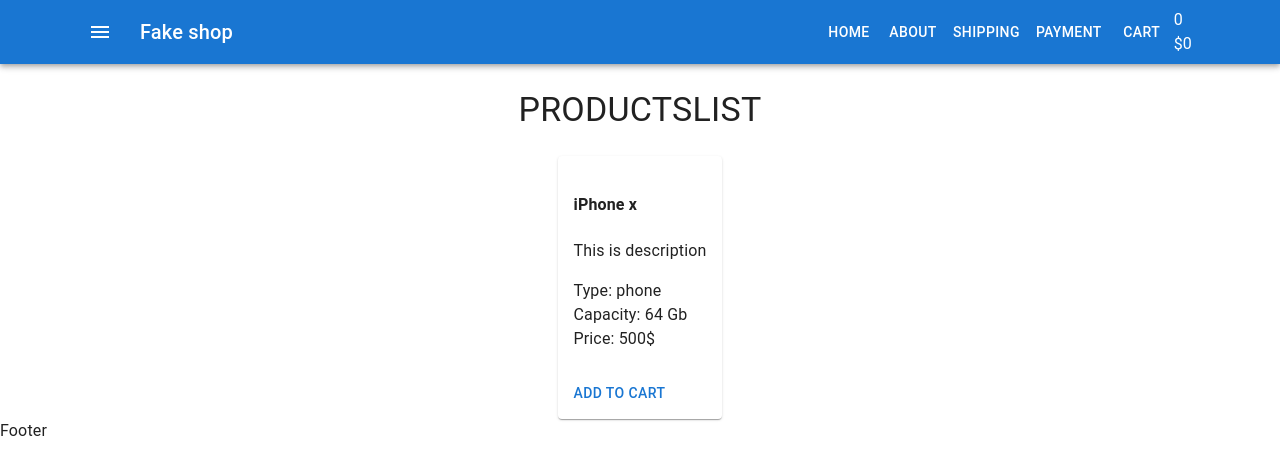
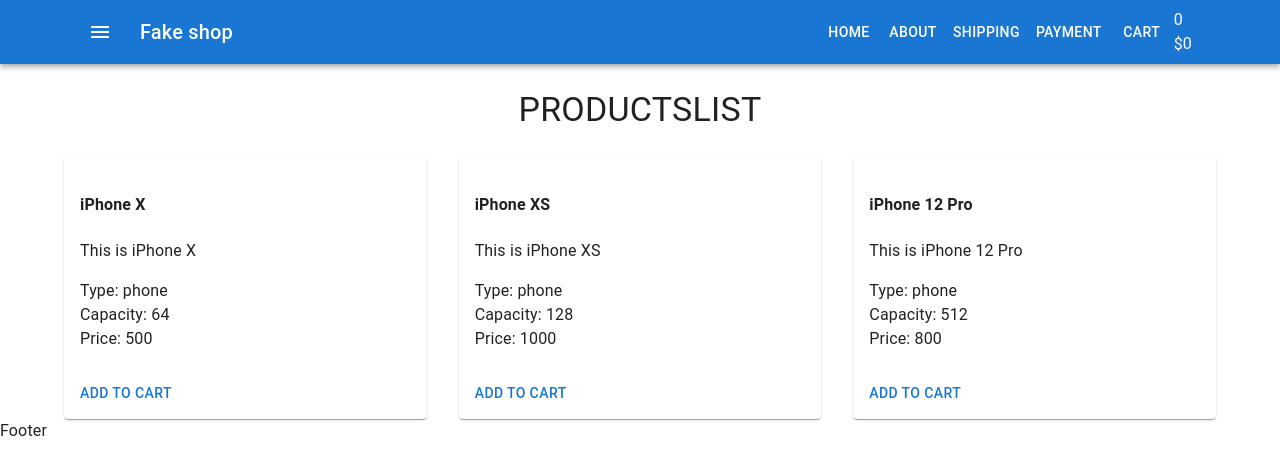
Before and after one commit to OlexanderChekmarev/fake-shop, a React (Create React App) app: page / in a window 1280 px wide. Shown: the top 474 px of the page. Built offline with nearby package versions, Linux system fonts and the light colour scheme.

Commit message:
add Props to ProductListItem

```diff
--- a/src/components/Products/ProductListItem.tsx
+++ b/src/components/Products/ProductListItem.tsx
@@ -1,17 +1,23 @@
 import { Button, Card, CardActions, CardContent } from '@mui/material'
 import React from 'react'
 
-type Props = {}
+type Props = {
+    name:string
+    description:string
+    type: string
+    capacity: number
+    price: number
+}
 
 const ProductListItem = (props: Props) => {
     return (
         <Card>
             <CardContent>
-                <h4>iPhone x</h4>
-                <p>This is description</p>
-                <div>Type: phone</div>
-                <div>Capacity: 64 Gb</div>
-                <div>Price: 500$</div>
+                <h4>{props.name}</h4>
+                <p>{props.description}</p>
+                <div>Type: {props.type}</div>
+                <div>Capacity: {props.capacity}</div>
+                <div>Price: {props.price}</div>
             </CardContent>
             <CardActions>
                 <Button>Add to cart</Button>
--- a/src/components/Products/ProductsList.tsx
+++ b/src/components/Products/ProductsList.tsx
@@ -24,8 +24,32 @@
                 alignItems="center"
                 spacing={4}
             >
-                <Grid item>
-                    <ProductListItem />
+                <Grid item xs={12} sm={6} md={4}>
+                    <ProductListItem
+                        name="iPhone X"
+                        description="This is iPhone X"
+                        type="phone"
+                        capacity={64}
+                        price={500}
+                    />
+                </Grid>
+                <Grid item xs={12} sm={6} md={4}>
+                    <ProductListItem
+                        name="iPhone XS"
+                        description="This is iPhone XS"
+                        type="phone"
+                        capacity={128}
+                        price={1000}
+                    />
+                </Grid>
+                <Grid item xs={12} sm={6} md={4}>
+                    <ProductListItem
+                        name="iPhone 12 Pro"
+                        description="This is iPhone 12 Pro"
+                        type="phone"
+                        capacity={512}
+                        price={800}
+                    />
                 </Grid>
             </Grid>
         </>
```
